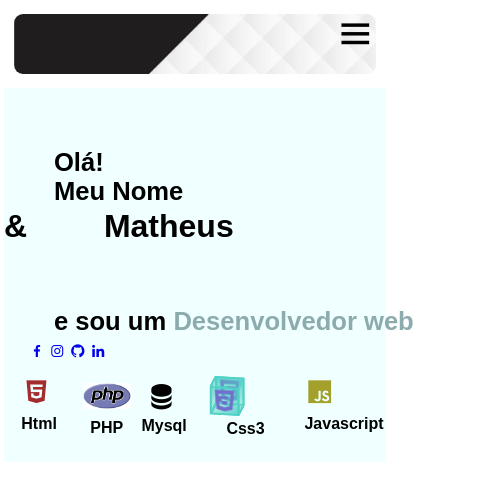
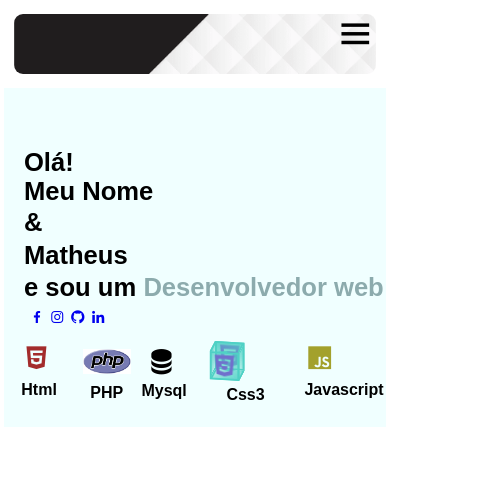
Before and after one commit to mazklau/Portfolion, a plain HTML site: page index.html in a window 390 px wide. Shown: the whole page, 486 px wide, since content can reach past the window. Drawn offline with nearby package versions, Linux system fonts and the light colour scheme; a web font is replaced by a local one.

Commit message:
ATUALIZEI

```diff
--- a/css/style.css
+++ b/css/style.css
@@ -191,12 +191,6 @@ p{
 
     }
 
-    .text-direct{
-        position: relative;
-        top: 79.9%;
-        left: 100px;
-    }
-
     h1{
         font-size: 2rem;
         font-weight: 700;
@@ -209,7 +203,7 @@ p{
     h3{
         position: relative;
         top: 60px;
-        left: 50px;
+        left: 20px;
         font-size:  1.6rem;
         font-weight: 700;
 
@@ -226,8 +220,10 @@ p{
     /*--------------------------------**/
     .text{
         position: relative;
-        top: -80px;
-        left: -70px;
+        top: 60px;
+        left: 20px;
+        font-size:  1.6rem;
+
     }
 
     .bxs-data{
--- a/index.html
+++ b/index.html
@@ -26,9 +26,8 @@
             <div class="corpo">
                 <div>
                     <h3>Olá! <br> Meu Nome</h3>
-                    <h1 id="text">& </h1>
-                    <br>
-                    <h1 class="text-direct">Matheus</h1>
+                    <h1 class="text"> &
+                    <br>Matheus</h1>
                     <h3 class="text-direct-fc"> e sou um <span>Desenvolvedor web</span></h3>
 
                     <div class="social-media">
```
